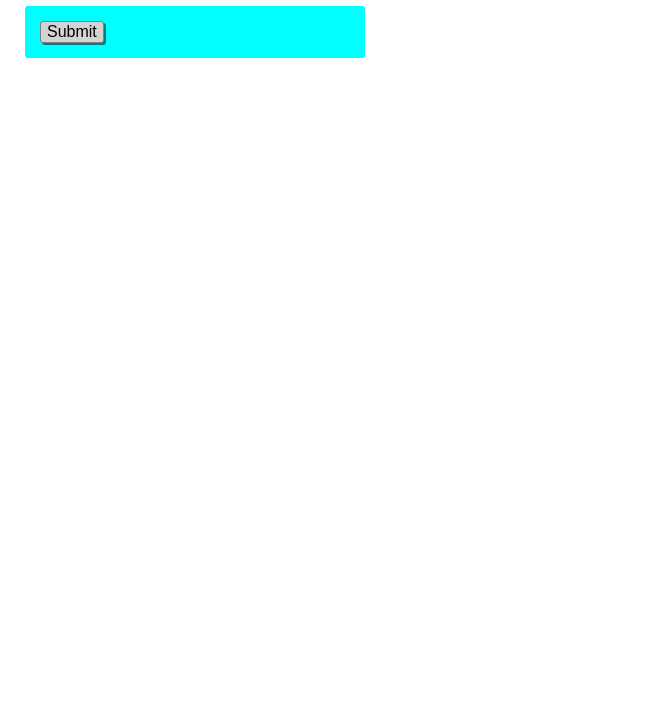
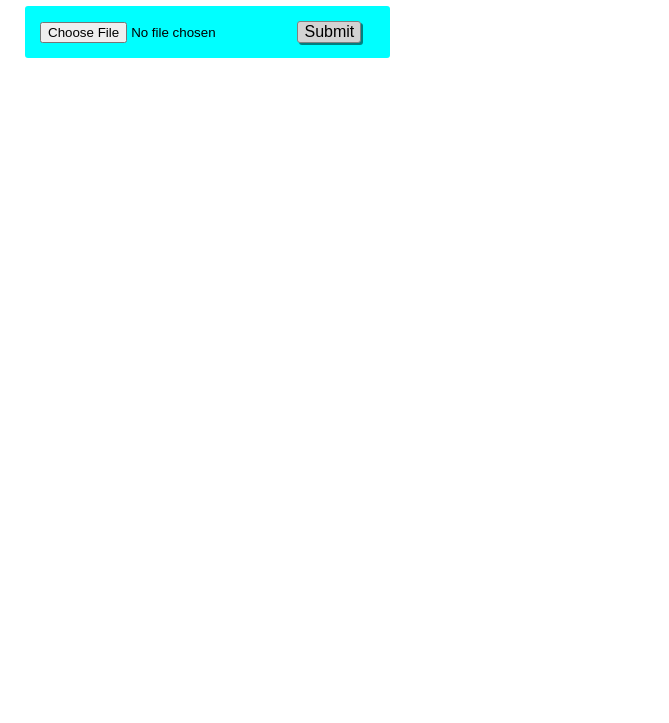
Before and after one commit to mikhailsinyakov/file_metadata, a website: page public/index.html in a window 1280 px wide. Shown: the part 77-800 px from the top of the page, without its empty margins (0-669 px from the left). Drawn offline with Linux system fonts and the light colour scheme.

Commit message:
⛽️🐯 Checkpoint public/index.html:586560 public/style.css:586560

```diff
--- a/public/index.html
+++ b/public/index.html
@@ -17,8 +17,9 @@
     </header>
 
     <main>
-      <form>
-        <button type="submit">Submit</button>
+      <form method="post">
+        <input type="file">
+        <input type="submit" value="Submit">
       </form>
     </main>
 
--- a/public/style.css
+++ b/public/style.css
@@ -26,11 +26,11 @@ form {
   background-color: cyan;
   display: inline-block;
   width: 100%;
-  max-width: 340px;
+  max-width: 365px;
   border-radius: 3px;
 }
 
-button {
+input[type="submit"] {
   font-size: 16px;
   border-radius: 3px;
   background-color: lightgrey;
@@ -39,10 +39,10 @@ button {
   cursor: pointer;
 }
 
-button:hover {
+input[type="submit"]:hover {
   background-color: yellow;
 }
 
-button:active {
+input[type="submit"]:active {
   box-shadow: none;
 }
```
